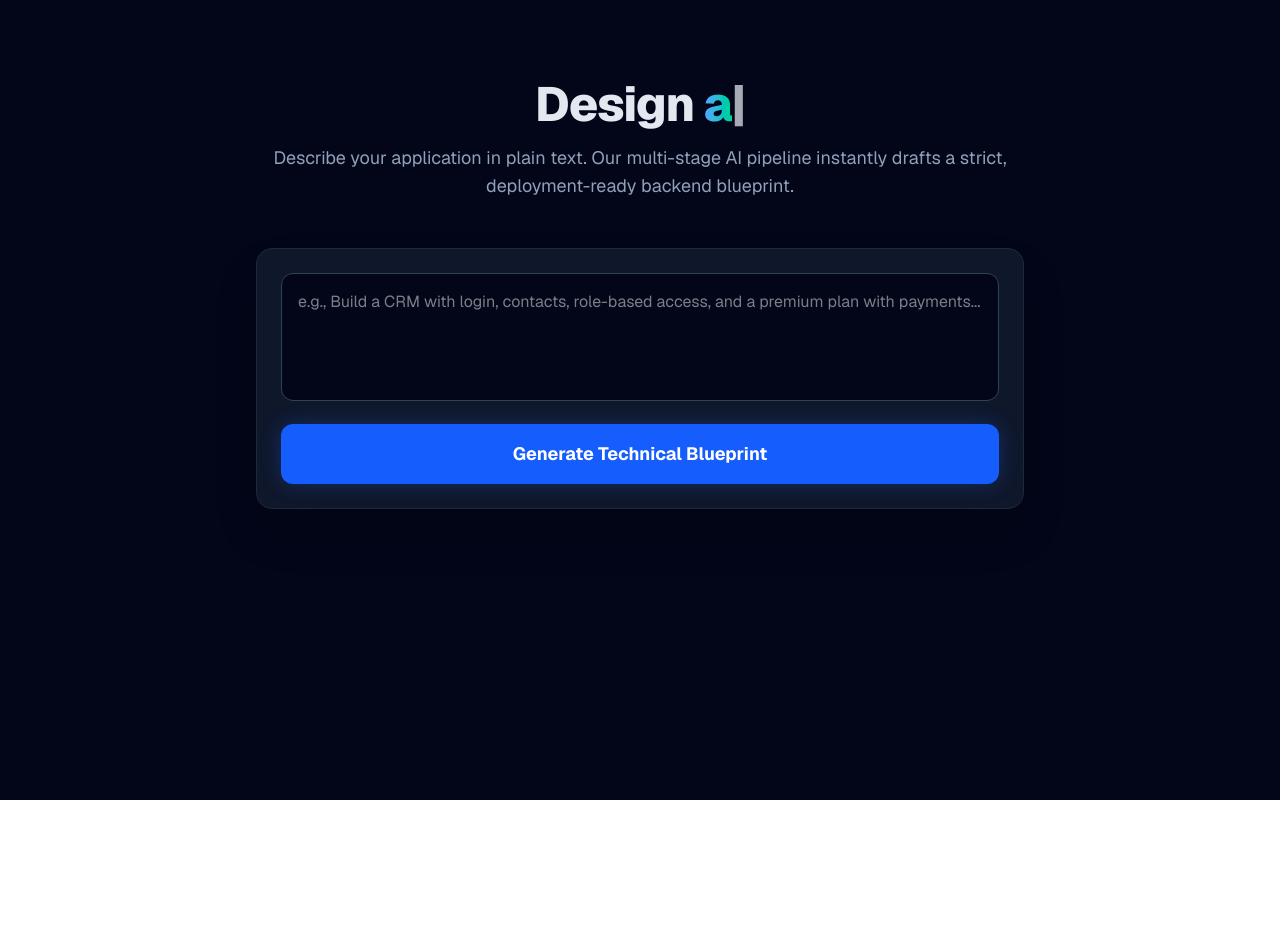
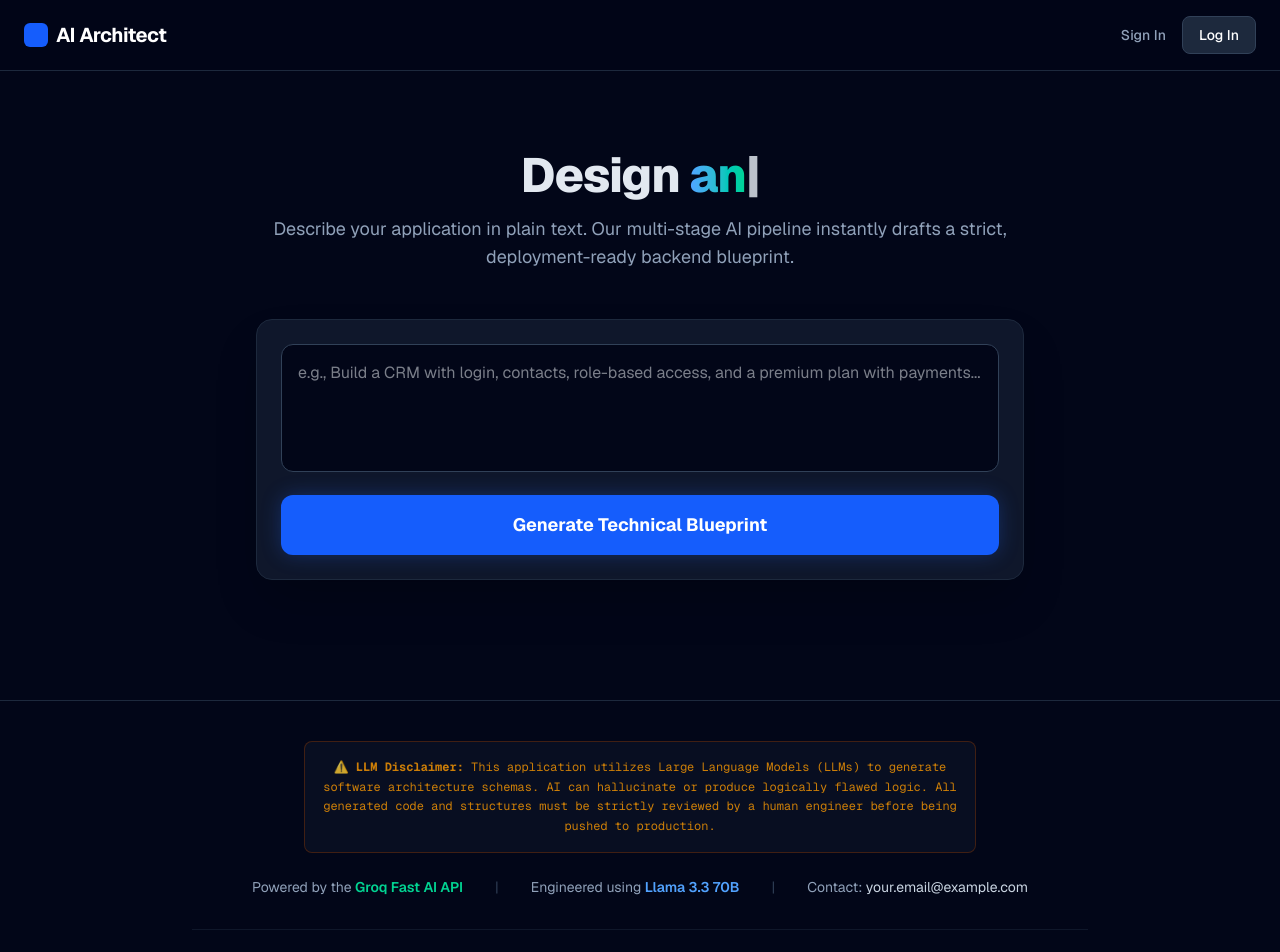
Before and after one commit to nikhil180706/ai-software-architect, a Next.js app in the folder frontend/: page / in a window 1280 px wide. Shown: the top 952 px of the page. Before the commit the page ends 800 px from the top, so only its background shows below. Built offline with nearby package versions, Linux system fonts and the light colour scheme.

Commit message:
improving the front end

```diff
--- a/frontend/app/page.tsx
+++ b/frontend/app/page.tsx
@@ -28,12 +28,12 @@ export default function Home() {
 
       let speed = isDeleting ? 50 : 100;
       if (!isDeleting && text === fullPhrase) {
-        speed = 2000; // Pause at the end of the word
+        speed = 2000;
         isDeleting = true;
       } else if (isDeleting && text === "") {
         isDeleting = false;
         currentPhraseIndex = (currentPhraseIndex + 1) % phrases.length;
-        speed = 500; // Pause before typing next word
+        speed = 500;
       }
       timer = setTimeout(type, speed);
     };
@@ -66,9 +66,24 @@ export default function Home() {
   };
 
   return (
-    <div className="min-h-screen bg-slate-950 text-slate-200 flex flex-col items-center py-20 px-6 font-sans">
+    <div className="min-h-screen bg-slate-950 text-slate-200 flex flex-col font-sans">
 
-      {/* Header with Animated Text */}
+      {/* 1. NAVIGATION BAR (Header) */}
+      <nav className="w-full border-b border-slate-800 bg-slate-950/80 backdrop-blur-md sticky top-0 z-50 px-6 py-4 flex justify-between items-center">
+        <div className="font-bold text-xl tracking-tight text-white flex items-center gap-2">
+          <div className="w-6 h-6 bg-blue-600 rounded-md"></div>
+          AI Architect
+        </div>
+        <div className="flex items-center gap-4">
+          <button className="text-sm font-medium text-slate-400 hover:text-white transition-colors">Sign In</button>
+          <button className="bg-slate-800 hover:bg-slate-700 text-white px-4 py-2 rounded-lg text-sm font-medium transition-colors border border-slate-700">
+            Log In
+          </button>
+        </div>
+      </nav>
+
+      {/* 2. MAIN APP CONTENT */}
+      <main className="flex-grow flex flex-col items-center py-20 px-6">
         <div className="max-w-3xl w-full text-center mb-12">
           <h1 className="text-5xl font-extrabold tracking-tight mb-4">
             Design <span className="text-transparent bg-clip-text bg-gradient-to-r from-blue-400 to-emerald-400">
@@ -81,7 +96,6 @@ export default function Home() {
           </p>
         </div>
 
-      {/* Input Section */}
         <div className="max-w-3xl w-full bg-slate-900 border border-slate-800 rounded-2xl p-6 shadow-2xl">
           <textarea
             className="w-full h-32 bg-slate-950 text-slate-100 border border-slate-700 rounded-xl p-4 focus:outline-none focus:border-blue-500 transition-colors resize-none mb-4"
@@ -89,7 +103,6 @@ export default function Home() {
             value={prompt}
             onChange={(e) => setPrompt(e.target.value)}
           />
-
           <button
             onClick={handleGenerate}
             disabled={isLoading || !prompt}
@@ -101,7 +114,6 @@ export default function Home() {
           </button>
         </div>
 
-      {/* Output Section */}
         {output && (
           <div className="max-w-3xl w-full mt-8 bg-black rounded-2xl overflow-hidden border border-slate-800 shadow-2xl">
             <div className="bg-slate-900 px-4 py-2 border-b border-slate-800 flex items-center gap-2">
@@ -115,6 +127,35 @@ export default function Home() {
             </pre>
           </div>
         )}
+      </main>
+
+      {/* 3. FOOTER (Disclaimer, APIs, Contact, Copyright) */}
+      <footer className="w-full border-t border-slate-800 bg-slate-950 py-10 px-6 mt-10">
+        <div className="max-w-4xl mx-auto flex flex-col items-center gap-6 text-center">
+
+          <div className="bg-slate-900/50 border border-amber-900/50 p-4 rounded-lg w-full max-w-2xl">
+            <p className="text-amber-500/80 text-xs leading-relaxed font-mono">
+              <strong>⚠️ LLM Disclaimer:</strong> This application utilizes Large Language Models (LLMs) to generate software architecture schemas. AI can hallucinate or produce logically flawed logic. All generated code and structures must be strictly reviewed by a human engineer before being pushed to production.
+            </p>
+          </div>
+
+          <div className="flex flex-wrap justify-center items-center gap-x-8 gap-y-4 text-sm text-slate-400">
+            <p>Powered by the <span className="font-semibold text-emerald-400">Groq Fast AI API</span></p>
+            <p className="hidden md:block text-slate-700">|</p>
+            <p>Engineered using <span className="font-semibold text-blue-400">Llama 3.3 70B</span></p>
+            <p className="hidden md:block text-slate-700">|</p>
+            {/* REPLACE THIS EMAIL ADDRESS WITH YOURS */}
+            <p>Contact: <a href="mailto:your.email@example.com" className="text-slate-300 hover:text-white hover:underline transition-colors">your.email@example.com</a></p>
+          </div>
+
+          <div className="w-full border-t border-slate-800/50 pt-6 mt-2">
+            <p className="text-slate-600 text-xs">
+              &copy; {new Date().getFullYear()} AI Software Architect. All rights reserved.
+            </p>
+          </div>
+        </div>
+      </footer>
+
     </div>
   );
 }
```
Lines whose indentation alone changed are shown as unchanged.
